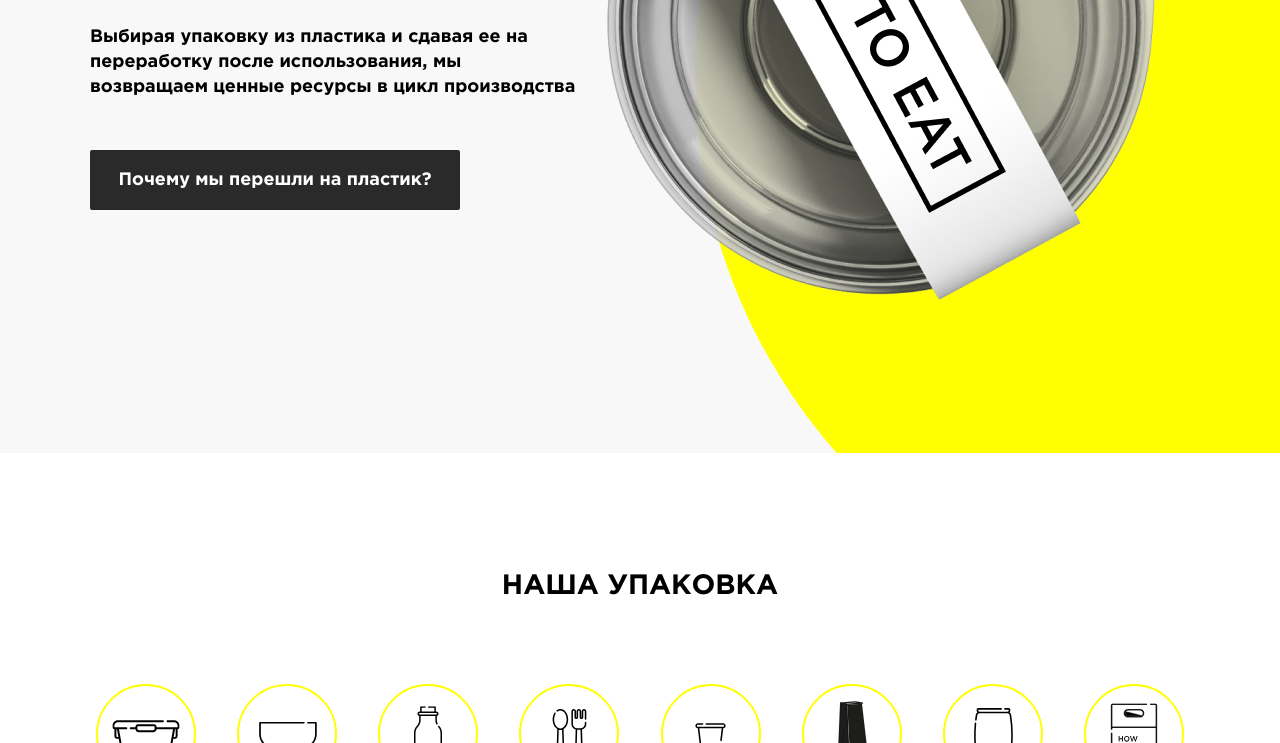
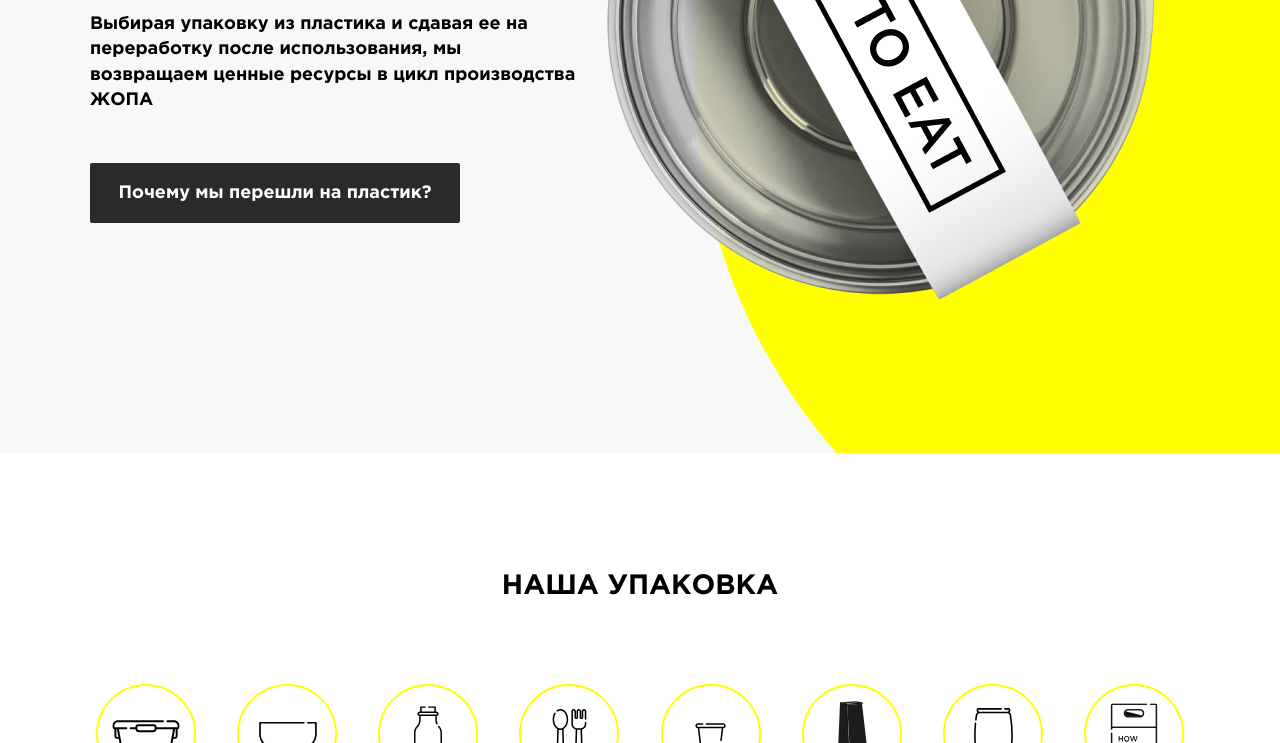
Before and after one commit to LaserPes/howToEat, a plain HTML site: page index.html in a window 1280 px wide. Shown: the part 357-1100 px from the top of the page. Drawn offline with Linux system fonts and the light colour scheme.

Commit message:
Update index.html

```diff
--- a/index.html
+++ b/index.html
@@ -18,7 +18,7 @@
                     <h1 class="h1-like">НОВЫЙ ECO ПОДХОД</h1>
                     <p class="p-like">
                         Выбирая упаковку из пластика и сдавая ее на переработку после использования,
-                        мы возвращаем ценные ресурсы в цикл производства
+                        мы возвращаем ценные ресурсы в цикл производства ЖОПА
                     </p>
                     <div class="buuton">
                         <a href="#">Почему мы перешли на пластик?</a>
```
